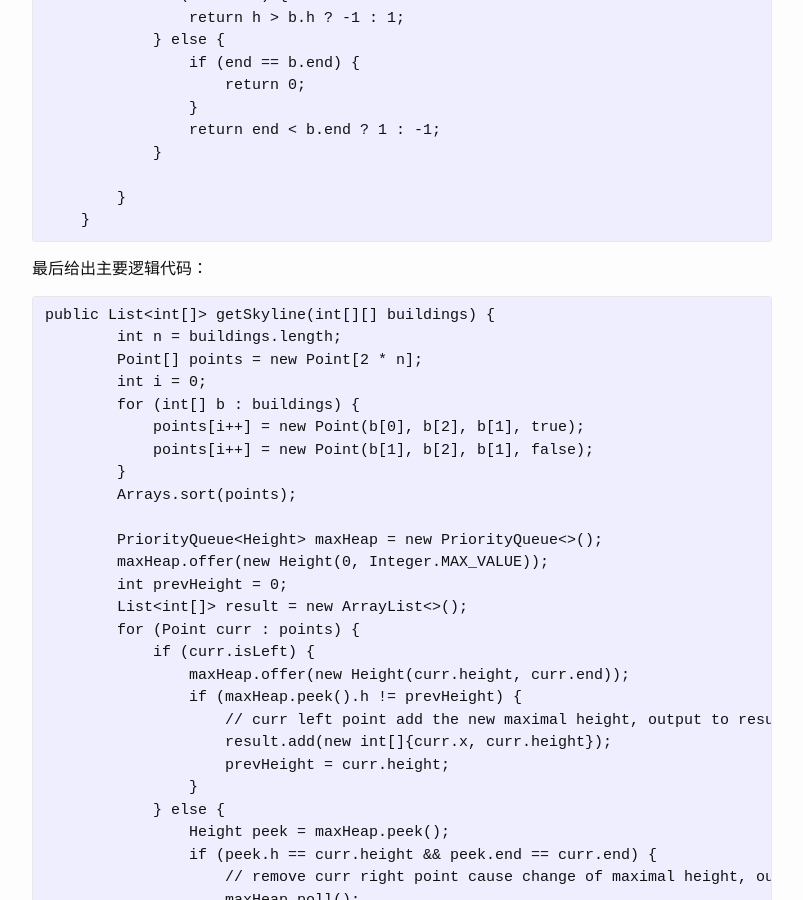
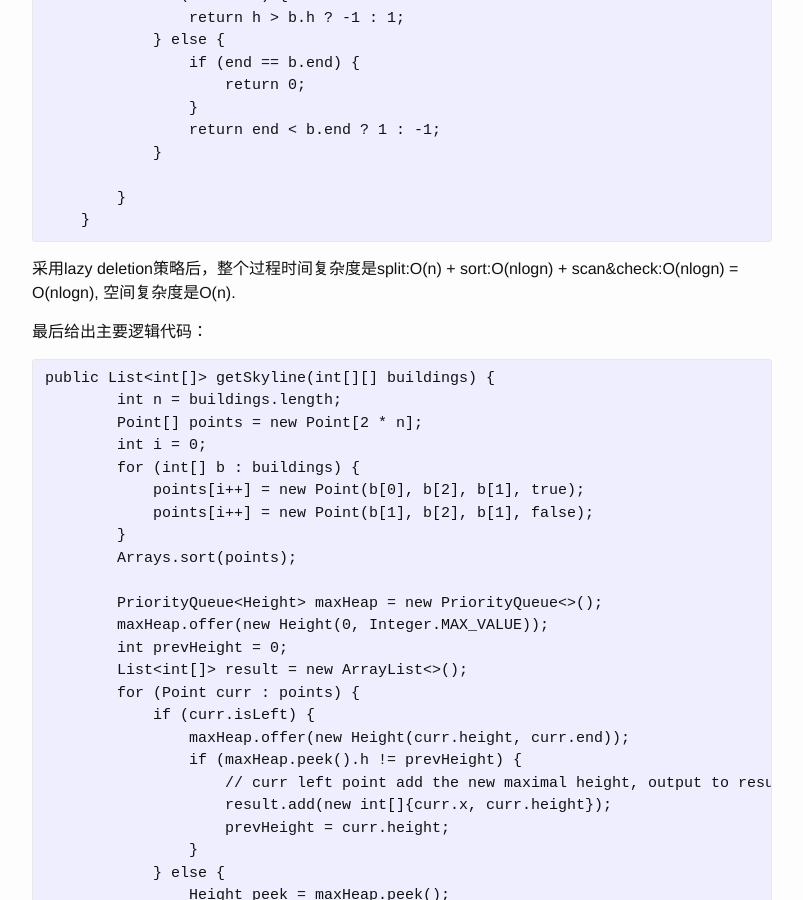
Before and after one commit to likesky3/likesky3.github.com, a Jekyll site: the page built from _posts/2017-05-02-skyline.md, in a window 1280 px wide and 900 px high, scrolled down 1910 px. Shown: the whole window, without its empty margins (238-1041 px from the left). Built offline with Jekyll 4.4.1, drawn with Linux system fonts in a browser that asks for light colours.

Commit message:
update skyline problem: add analysis

````diff
--- a/_posts/2017-05-02-skyline.md
+++ b/_posts/2017-05-02-skyline.md
@@ -79,6 +79,8 @@ static class Height implements Comparable <Height> {
     }
 ```
 
+采用lazy deletion策略后，整个过程时间复杂度是split:O(n) + sort:O(nlogn) + scan&check:O(nlogn) = O(nlogn), 空间复杂度是O(n).
+
 最后给出主要逻辑代码：
 ```Java
 public List<int[]> getSkyline(int[][] buildings) {
````
